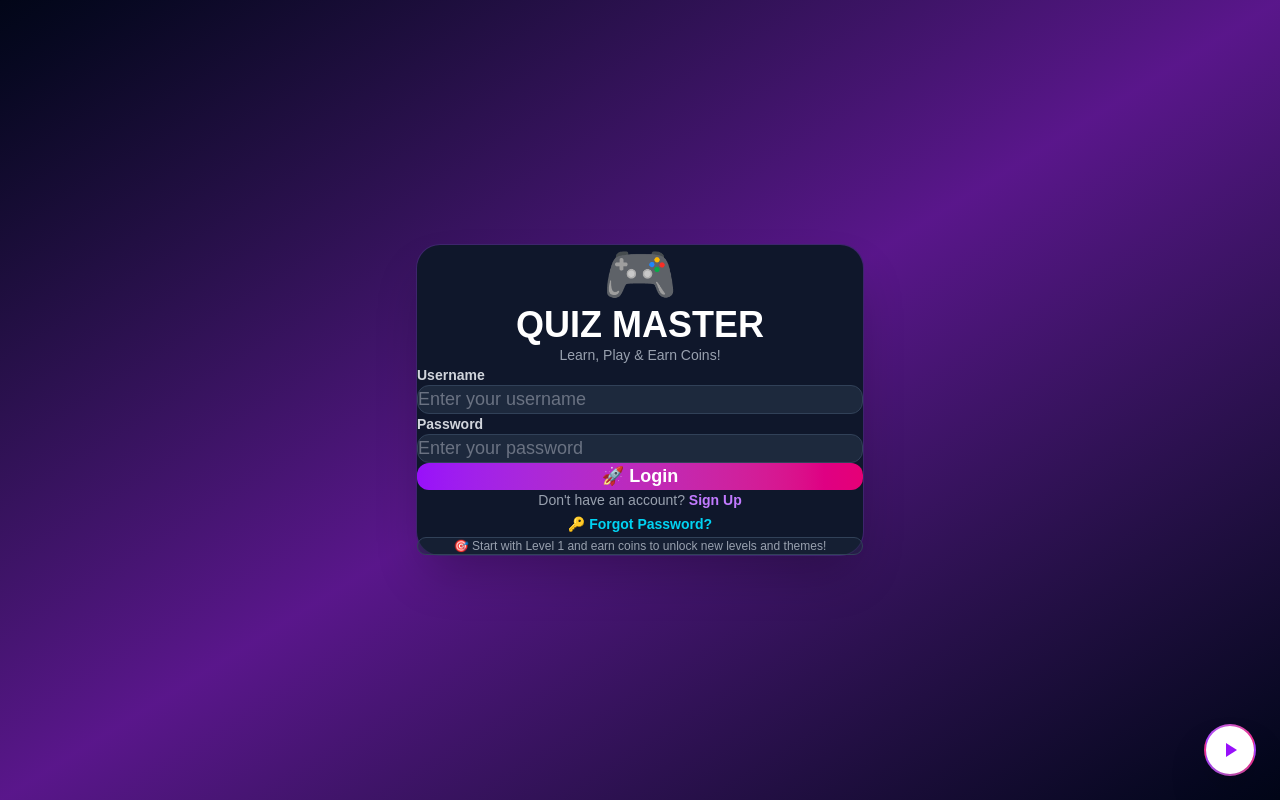
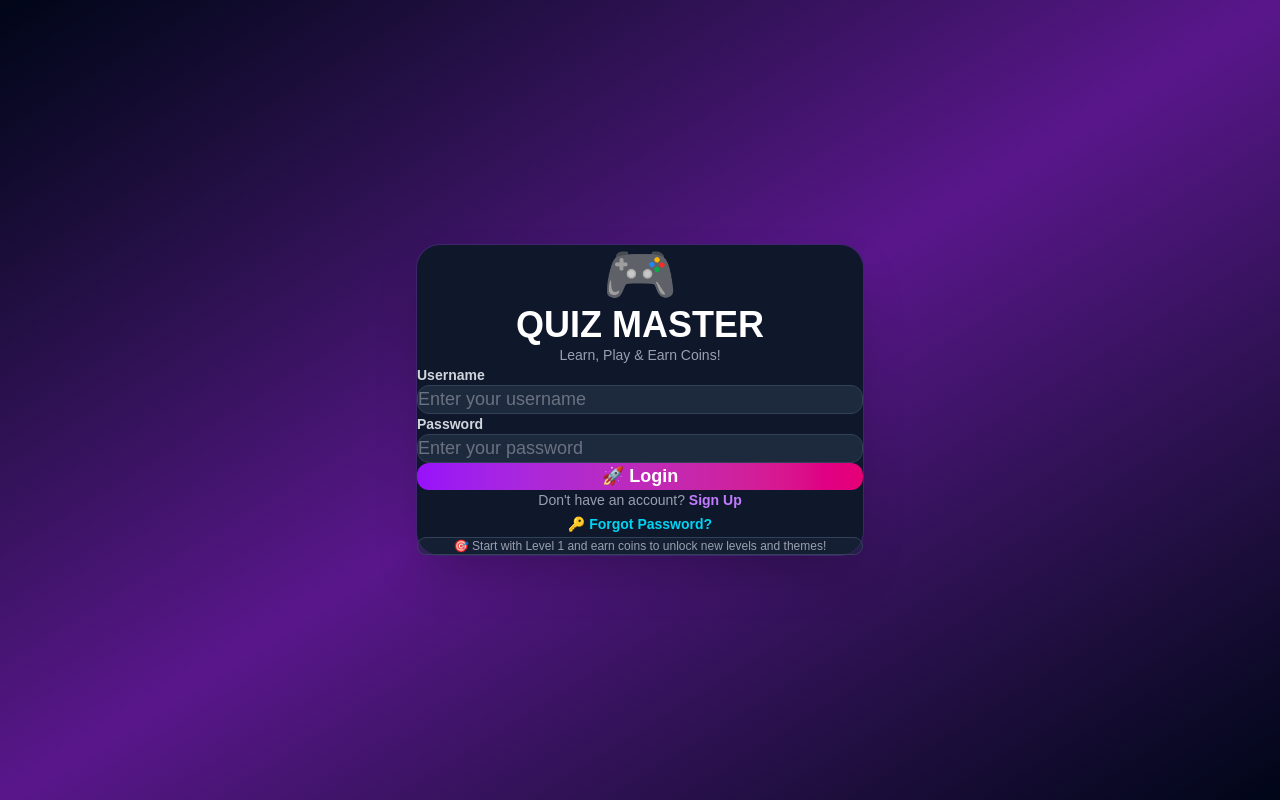
Before and after one commit to himanshu-bca2025/quiz-master-app, a Next.js app: page / in a window 1280 px wide. Built offline with nearby package versions, Linux system fonts and the light colour scheme.

Commit message:
Remove background music button from screen

```diff
--- a/app/page.tsx
+++ b/app/page.tsx
@@ -5,7 +5,6 @@ import Dashboard from './components/Dashboard';
 import QuizGame from './components/QuizGame';
 import Store from './components/Store';
 import ForgotPassword from './components/ForgotPassword';
-import BackgroundMusic from './components/BackgroundMusic';
 
 interface User {
   id: string;
@@ -79,7 +78,6 @@ export default function QuizApp() {
 
   return (
     <div className="w-screen h-screen bg-gradient-to-br from-slate-950 via-purple-900 to-slate-950 overflow-hidden">
-      <BackgroundMusic />
       {currentPage === 'login' && <LoginPage onLogin={handleLogin} onForgotPassword={() => setCurrentPage('forgot-password')} />}
       {currentPage === 'forgot-password' && <ForgotPassword onBack={() => setCurrentPage('login')} />}
       {currentPage === 'dashboard' && currentUser && userData && (
```
